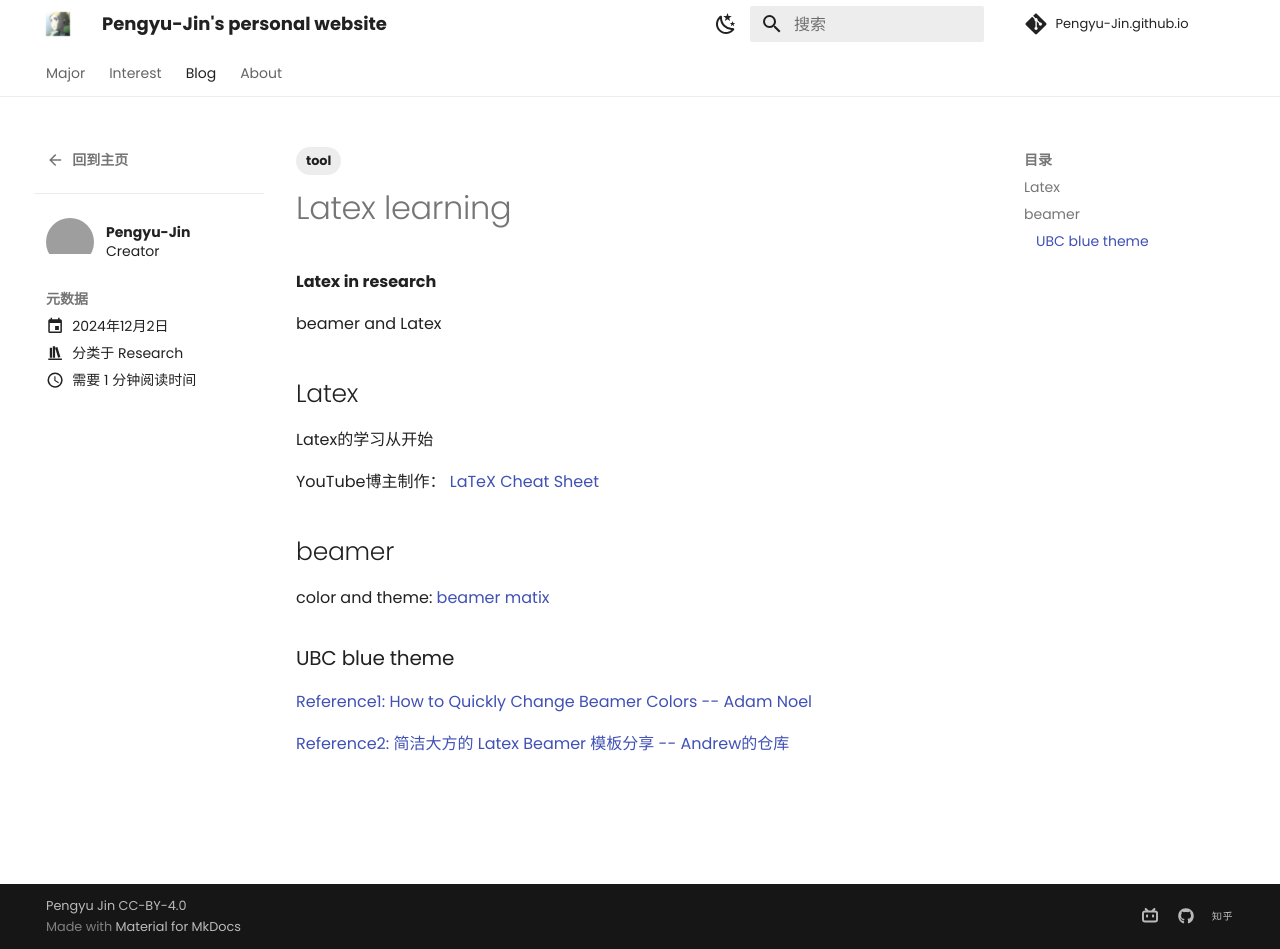
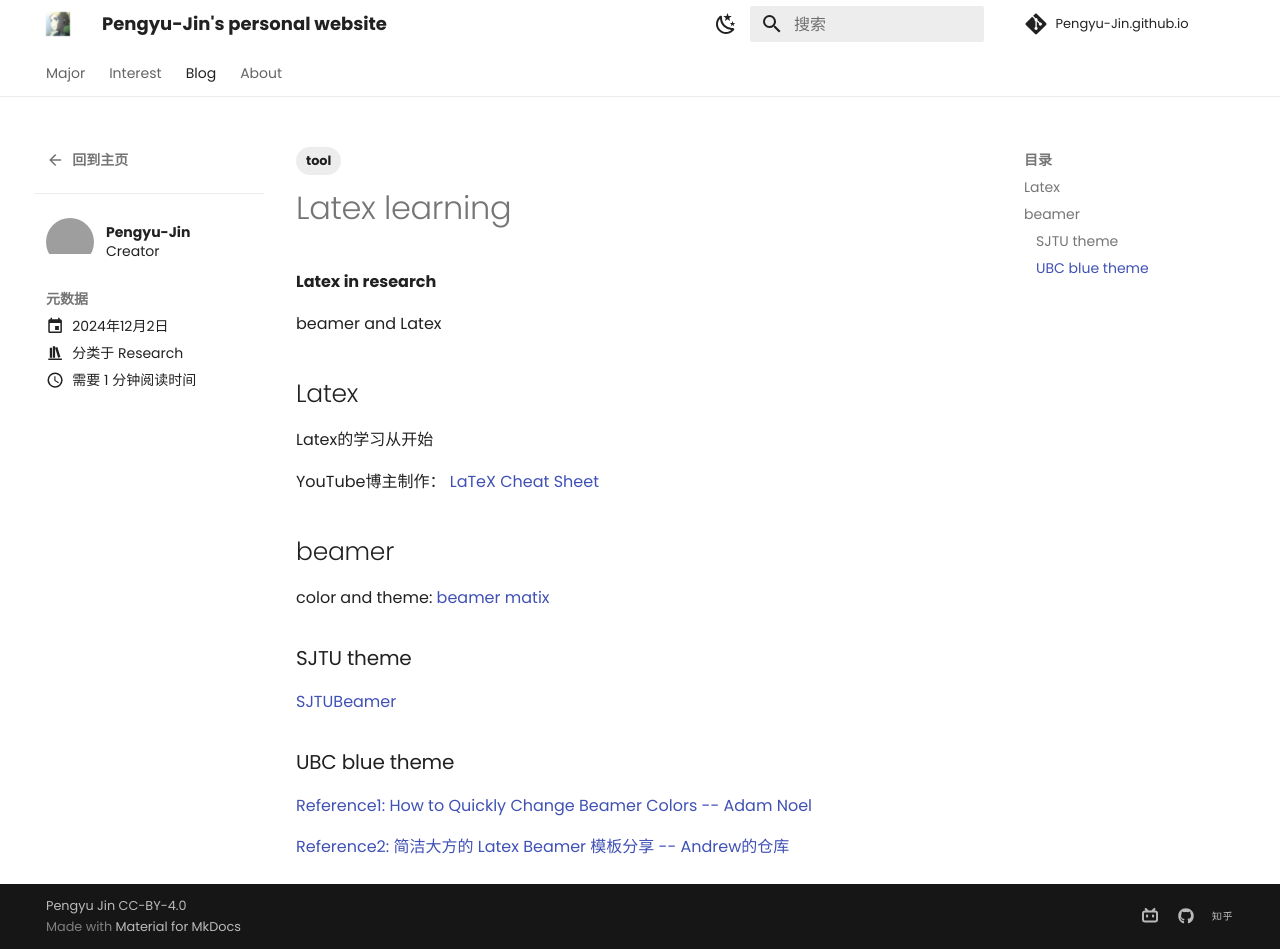
Before and after one commit to Pengyu-Jin/Pengyu-Jin.github.io, an MkDocs documentation site: the page built from docs/blog/posts/Latex.md, in a window 1280 px wide and 949 px high. Built offline with MkDocs 1.6.1 and Material for MkDocs 9.7.7, drawn with Linux system fonts in a browser that asks for light colours; comment, search, counter and statistics services are not loaded; grey boxes are pictures that could not be loaded.

Commit message:
20241204-a

```diff
--- a/docs/blog/posts/Latex.md
+++ b/docs/blog/posts/Latex.md
@@ -26,6 +26,10 @@ YouTube博主制作： [LaTeX Cheat Sheet](https://www.newthinktank.com/2019/01/
 
 color and theme: [beamer matix](https://mpetroff.net/files/beamer-theme-matrix/){:target="_blank"}
 
+### SJTU theme
+
+[SJTUBeamer](https://github.com/sjtug/SJTUBeamer){:target="_blank"}
+
 ### UBC blue theme
 
 [Reference1: How to Quickly Change Beamer Colors -- Adam Noel](https://ramblingacademic.com/2015/12/08/how-to-quickly-overhaul-beamer-colors/#more-2470){:target="_blank"}
--- a/mkdocs.yml
+++ b/mkdocs.yml
@@ -25,8 +25,9 @@ nav:
   - Interest:
       - interest/index.md
       - programming:
+          - Fundenment: interest/programming/Fundenmental Programming.md
+          - Python: interest/programming/Python.md
           - C: interest/programming/C.md
-          - Python: interest/programming/Python.md
       - finance: interest/finance/learn1.md
       - career: interest/career/career.md
       - digital technology: interest/digital technology/image.md
```
